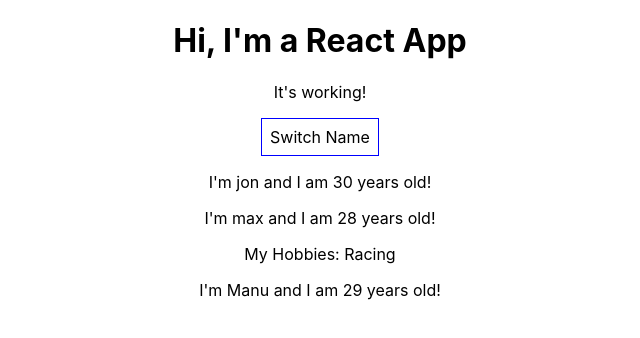
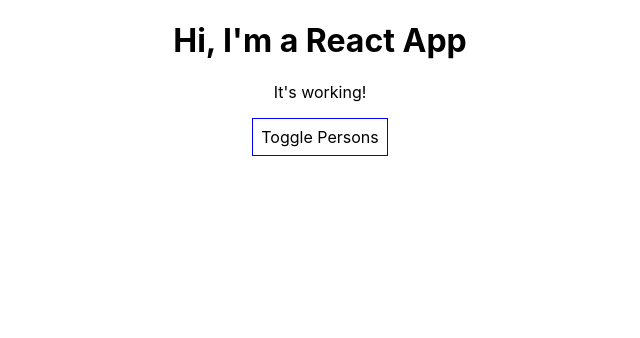
Before and after one commit to bangarangler/react-udemy, a React (Create React App) app: page / in a window 1280 px wide. Shown: the top 338 px of the page, without its empty margins (320-960 px from the left). Built offline with nearby package versions, Linux system fonts and the light colour scheme.

Commit message:
Added Toggle abillity to toggle the Persons

```diff
--- a/src/App.js
+++ b/src/App.js
@@ -9,7 +9,8 @@
       { name: "max", age: 28 },
       { name: "Manu", age: 29 }
     ],
-    otherState: "some other value"
+    otherState: "some other value",
+    showPersons: false
   };
 
   switchNameHandler = newName => {
@@ -34,6 +35,11 @@
     });
   };
 
+  togglePersonsHandler = () => {
+    const doesShow = this.state.showPersons;
+    this.setState({ showPersons: !doesShow });
+  };
+
   render() {
     const style = {
       backgroundColor: "white",
@@ -42,17 +48,12 @@
       padding: "8px",
       cursor: "pointer"
     };
-    return (
-      <div className="App">
-        <h1>Hi, I'm a React App</h1>
-        <p>It's working!</p>
-        <button
-          style={style}
-          onClick={() => this.switchNameHandler("Jon Palacio!!")}
-        >
-          {" "}
-          Switch Name{" "}
-        </button>
+
+    let persons = null;
+
+    if (this.state.showPersons) {
+      persons = (
+        <div>
           <Person
             name={this.state.persons[0].name}
             age={this.state.persons[0].age}
@@ -63,8 +64,7 @@
             click={this.switchNameHandler.bind(this, "Jon!")}
             changed={this.nameChangedHandler}
           >
-          {" "}
-          My Hobbies: Racing{" "}
+            My Hobbies: Racing
           </Person>
           <Person
             name={this.state.persons[2].name}
@@ -73,6 +73,17 @@
         </div>
       );
     }
+    return (
+      <div className="App">
+        <h1>Hi, I'm a React App</h1>
+        <p>It's working!</p>
+        <button style={style} onClick={this.togglePersonsHandler}>
+          Toggle Persons
+        </button>
+        {persons}
+      </div>
+    );
+  }
 }
 
 export default App;
--- /dev/null
+++ b/src/Person/Person.css
@@ -0,0 +1,8 @@
+.Person {
+  width: 60%;
+  margin: 16px auto;
+  border: 1px solid #eee;
+  box-shadow: 0 2px 3px #ccc;
+  padding: 16px;
+  text-align: center;
+}
--- a/src/Person/Person.js
+++ b/src/Person/Person.js
@@ -1,12 +1,14 @@
 import React from "react";
+import "./Person.css";
 
 const Person = props => {
   return (
-    <div>
-      <p>
+    <div className="Person">
+      <p onClick={props.click}>
         I'm {props.name} and I am {props.age} years old!
       </p>
       <p>{props.children}</p>
+      <input type="text" onChange={props.changed} value={props.name} />
     </div>
   );
 };
```
Lines whose indentation alone changed are shown as unchanged.
